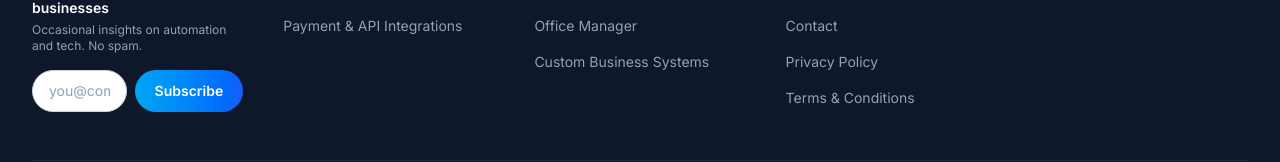
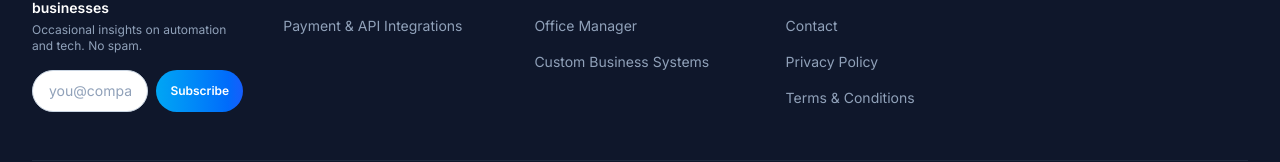
Before and after one commit to JOSEPH-KIBIRU/Pigiecore-solutions, a Next.js app: page / in a window 1280 px wide. Shown: the part 10993-11155 px from the top of the page. Built offline with nearby package versions, Linux system fonts and the light colour scheme; no server answers; the database is empty.

Commit message:
Newsletter form: shrink subscribe button, let email field fill available width

```diff
--- a/src/components/newsletter-form.tsx
+++ b/src/components/newsletter-form.tsx
@@ -55,7 +55,7 @@ export default function NewsletterForm() {
       <label htmlFor="newsletter-email" className="sr-only">
         Email address
       </label>
-      <div className="flex flex-col sm:flex-row gap-2 max-w-sm">
+      <div className="flex flex-col gap-2 w-full sm:flex-row">
         <input
           type="email"
           id="newsletter-email"
@@ -68,14 +68,14 @@ export default function NewsletterForm() {
             }
           }}
           placeholder="you@company.com"
-          className="w-full rounded-full border border-slate-300 bg-white px-4 py-2.5 text-sm text-slate-900 placeholder-slate-400 outline-none transition-colors focus:border-sky-500 focus:ring-2 focus:ring-sky-500/20"
+          className="w-full min-w-0 flex-1 rounded-full border border-slate-300 bg-white px-4 py-2.5 text-sm text-slate-900 placeholder-slate-400 outline-none transition-colors focus:border-sky-500 focus:ring-2 focus:ring-sky-500/20"
         />
         <button
           type="submit"
           disabled={status === "loading"}
-          className="shrink-0 rounded-full bg-gradient-to-r from-sky-500 to-blue-600 px-5 py-2.5 text-sm font-semibold text-white transition-all hover:from-sky-600 hover:to-blue-700 disabled:opacity-50"
+          className="shrink-0 rounded-full bg-gradient-to-r from-sky-500 to-blue-600 px-3.5 py-2.5 text-xs font-semibold text-white transition-all hover:from-sky-600 hover:to-blue-700 disabled:opacity-50"
         >
-          {status === "loading" ? "Subscribing..." : "Subscribe"}
+          {status === "loading" ? "Sending..." : "Subscribe"}
         </button>
       </div>
       {message && (
```
